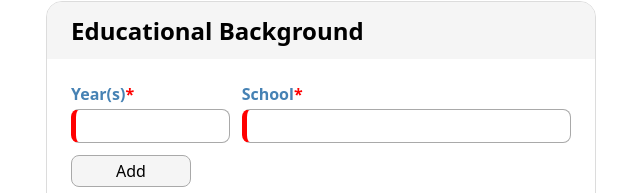
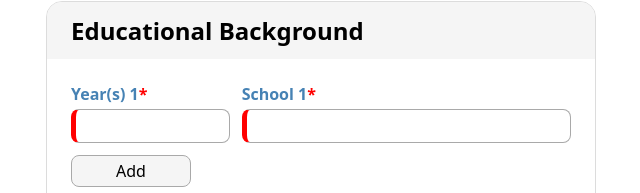
Before and after one commit to AidanPaoloBelmonte/cv-application, a React (Vite) app: page / in a window 1280 px wide. Shown: the part 418-611 px from the top of the page, without its empty margins (319-959 px from the left). Built offline with nearby package versions, Linux system fonts and the light colour scheme.

Commit message:
Adjusted Styling of Expandable forms feat: Labels of subsequent entries in expandable forms are now numbered feat: When submitted Labels are converted to a p element feat: When submitted, Labels of subsequent entries are removed, creating a table-like appearance

```diff
--- a/src/components/form-entry.jsx
+++ b/src/components/form-entry.jsx
@@ -3,6 +3,7 @@ import { useState } from "react";
 function FormEntry({
   name,
   label,
+  index,
   keycode,
   ref,
   classes,
@@ -10,6 +11,8 @@ function FormEntry({
   pattern = null,
   onChange,
   onBlur,
+  renderLabel = true,
+  renderLabelCount = false,
   asPlain = false,
 }) {
   const [value, setValue] = useState("");
@@ -39,13 +42,22 @@ function FormEntry({
     <p key={`p-${keycode}`}>{value}</p>
   );
 
+  const entryLabel = asPlain ? (
+    <span className="labelSub" key={`label-${keycode}`}>
+      {renderLabel ? label : null}
+    </span>
+  ) : (
+    <label htmlFor={`${name}-${keycode}`} key={`label-${keycode}`}>
+      {label}
+      {renderLabelCount ? ` ${index}` : null}
+      {!asPlain && !value ? <span style={{ color: "red" }}>*</span> : null}
+    </label>
+  );
+
   return (
     <>
       <div className={className}>
-        <label htmlFor={`${name}-${keycode}`} key={`label-${keycode}`}>
-          {label}
-          {!asPlain && !value ? <span style={{ color: "red" }}>*</span> : null}
-        </label>
+        {entryLabel}
         {entry}
       </div>
     </>
--- a/src/components/form-section.jsx
+++ b/src/components/form-section.jsx
@@ -39,17 +39,22 @@ function FormSection({ sectionName, code, className, extendable, fields }) {
     e.preventDefault();
   };
 
-  const generateEntries = (key = `${code}0`) => {
+  const generateEntries = (index = 0, renderLabelCount = false) => {
+    const keycode = `${code}${index}`;
+
     return fields.map((field) => (
       <FormEntry
-        {...register(`${field.name}-${key}`, {
+        {...register(`${field.name}-${keycode}`, {
           required: true,
           pattern: RegExp(field?.pattern),
         })}
         {...field}
+        index={parseInt(index) + 1}
+        keycode={keycode}
+        key={`${field.name}-${keycode}`}
+        renderLabel={index == 0}
+        renderLabelCount={renderLabelCount}
         asPlain={submitted}
-        keycode={key}
-        key={`${field.name}-${key ? key : ""}`}
       ></FormEntry>
     ));
   };
@@ -58,10 +63,10 @@ function FormSection({ sectionName, code, className, extendable, fields }) {
     const entries = [];
 
     for (let l = 0; l < extensionCount; l++) {
-      const key = `${code}${l}`;
+      const index = `${l}`;
       entries.push(
-        <div key={key} className="extendGroup">
-          {generateEntries(key)}
+        <div key={index} className="extendGroup">
+          {generateEntries(index, true)}
         </div>,
       );
     }
--- a/src/styles/style.css
+++ b/src/styles/style.css
@@ -87,7 +87,8 @@ button {
     background-color: whitesmoke;
 }
 
-label {
+label,
+.labelSub {
     color: steelblue;
     font-weight: bold;
 }
```
